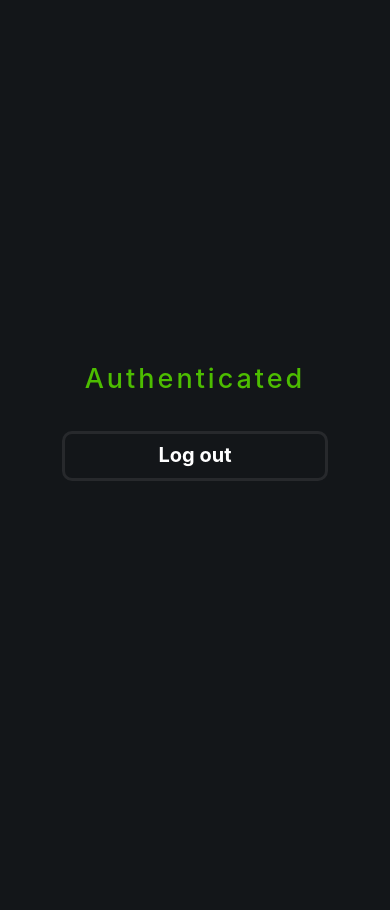
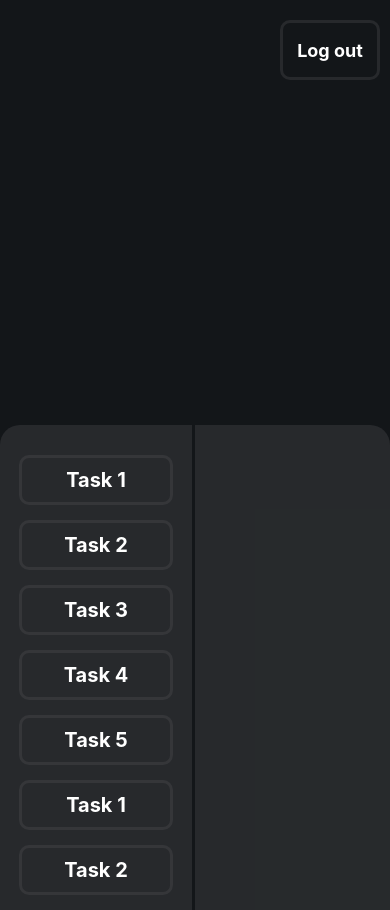
Before and after one commit to N0n3-github/codefeatly, a Django app: page /tasks in a window 390 px wide. Before the commit the page ends 481 px from the top, so only its background shows below. Run offline with Django 3.2, Linux system fonts and the light colour scheme; a user stored in the database is signed in; some libraries are stand-ins or nearby versions.

Commit message:
Made tasks front-end

```diff
--- a/main/views.py
+++ b/main/views.py
@@ -6,6 +6,8 @@ from re import match as re_match
 
 
 def index(request):
+    if request.user.is_authenticated:
+        return redirect('tasks')
     if request.method == "POST":
         response = {}
         username = request.POST.get('username')
--- a/static/base.css
+++ b/static/base.css
@@ -1,12 +1,15 @@
 body, .container-fluid {
     margin: 0;
     padding: 0;
-    background: #131619;
+    background-color: #131619;
     min-height: 100vh;
 }
 
-.container-fluid, .content {
-    align-items: center;
+.content {
+    margin: 0;
+    padding: 0;
+    width: 100%;
+    flex: 1 0 auto;
 }
 
 .title {
@@ -70,6 +73,9 @@ body, .container-fluid {
     border: 3px solid #5556574f!important;
     transition: 0.8s ease;
     border-radius: 10px;
+    display: flex;
+    align-items: center;
+    justify-content: center;
     cursor: pointer;
 }
 
--- a/static/main/signup.css
+++ b/static/main/signup.css
@@ -1,3 +1,7 @@
+.container-fluid, .content {
+    align-items: center;
+}
+
 .signup-container {
     padding: 20px;
 	background-color: #5556574f;
--- a/static/main/style.css
+++ b/static/main/style.css
@@ -1,6 +1,5 @@
-.content {
-    width: 100%;
-    flex: 1 0 auto;
+.container-fluid, .content {
+    align-items: center;
 }
 
 .login-container {
--- a/static/main/tasks.css
+++ b/static/main/tasks.css
@@ -1,12 +1,145 @@
-body, .container-fluid {
-    overflow: hidden;
-}
-
 .emoji {
     position: absolute;
     top: 0;
 }
 
-.temp_wrapper {
+.auth-container {
     align-items: center;
 }
+
+.rotate {
+    -webkit-animation: rotation 3s infinite linear;
+}
+
+@-webkit-keyframes rotation {
+    from {
+        -webkit-transform: rotate(0deg);
+    }
+    to {
+        -webkit-transform: rotate(360deg);
+    }
+}
+
+.header {
+    min-height: 100px;
+    padding: 20px;
+}
+
+.timer {
+    font-size: 35px;
+    letter-spacing: 4px;
+}
+
+.logout_btn {
+    position: absolute;
+    width: 180px;
+    height: calc(100% - 40px);
+    left: calc(100% - 210px);
+    margin: 0;
+}
+
+.logout_btn:hover,
+.logout_btn:focus {
+    left: calc(100% - 220px);
+    width: 200px;
+}
+
+.main-container {
+    margin: 0;
+    padding: 0;
+}
+
+.task {
+    flex-grow: 1;
+    padding: 20px;
+    font-size: 18px;
+    color: #b7b7b7;
+}
+
+.tasks-container,
+.submit-container {
+    width: 30%;
+    padding: 15px;
+    background-color: #5556574f;
+    max-width: 250px;
+    min-width: 190px;
+    height: max-content;
+    min-height: 400px;
+    justify-content: center;
+    align-items: center;
+}
+
+.tasks-container {
+    border-radius: 0 15px 15px 0;
+}
+
+.submit-container {
+    border-radius: 15px 0 0 15px;
+}
+
+@media only screen and (max-width: 820px) {
+    .task {
+        font-size: 15.5px;
+    }
+
+    .tasks-container,
+    .submit-container {
+        padding: 15px;
+    }
+    .logout_btn {
+        width: 140px;
+        left: calc(100% - 150px);
+    }
+
+    .logout_btn:hover,
+    .logout_btn:focus {
+        left: calc(100% - 158px);
+        width: 146px;
+    }
+}
+
+@media only screen and (max-width: 670px) {
+    .task {
+        font-size: 18px;
+    }
+
+    .main-container {
+        flex-flow: row wrap;
+    }
+
+    .task {
+        order: -1;
+        flex: 0 0 100%;
+        min-height: 300px;
+    }
+
+    .tasks-container,
+    .submit-container {
+        margin-top: 25px;
+        min-width: 50%;
+        padding: 15px 10px;
+        height: auto;
+        align-self: auto;
+    }
+
+    .tasks-container {
+        border-right: 3px solid #131619;
+        border-radius: 20px 0 0 0;
+    }
+
+    .submit-container {
+        border-radius: 0 20px 0 0;
+    }
+
+    .logout_btn {
+        font-size: 18px;
+        width: 100px;
+        left: calc(100% - 110px);
+    }
+
+    .logout_btn:hover,
+    .logout_btn:focus {
+        left: calc(100% - 115px);
+        width: 110px;
+    }
+}
--- a/templates/base.html
+++ b/templates/base.html
@@ -16,7 +16,7 @@
     {% endblock %}
 </head>
 <body>
-    <div class="container-fluid d-flex flex-column justify-content-center">
+    <div class="container-fluid d-flex flex-column">
         {% block content %}{% endblock %}
     </div>
 </body>
--- a/templates/main/signup.html
+++ b/templates/main/signup.html
@@ -6,6 +6,7 @@
 {% endblock %}
 
 {% block content %}
+    <div class="content d-flex flex-column justify-content-center">
         <h1 class="title green">
             Create your new account
         </h1>
@@ -25,6 +26,7 @@
             <button id="btn_signup" class="form-control btn-codefeatly">Sign up a new account</button>
         </form>
         <div class="exception_box flex-column justify-content-center col-xl-5 col-lg-6 col-md-7 col-sm-9 col-10"></div>
+    </div>
     <script type="text/javascript">
         var regexes = {
             "username": String.raw({raw: "^[A-z0-9._]{3,16}$"}),
--- a/templates/main/tasks.html
+++ b/templates/main/tasks.html
@@ -7,22 +7,39 @@
 
 {%block content %}
     {% if user.is_authenticated %}
-        <div class="temp_wrapper d-flex flex-column justify-content-center col-xl-5 col-lg-6 col-md-7 col-sm-9 col-10">
-            <h1 class="title green">Authenticated</h1>
-            <a class="btn btn-codefeatly" href="{% url 'logout' %}">Log out</a>
+        <div class="content d-flex flex-column col-12">
+            <div class="header d-flex justify-content-center col-12">
+                <div id="timer" class="timer green"></div>
+                <a class="btn btn-codefeatly logout_btn" href="{% url 'logout' %}">Log out</a>
+            </div>
+            <div class="main-container d-flex col-12 flex-grow-1">
+                <div class="tasks-container d-flex flex-column">
+                    <button class="btn btn-codefeatly">Task 1</button>
+                    <button class="btn btn-codefeatly">Task 2</button>
+                    <button class="btn btn-codefeatly">Task 3</button>
+                    <button class="btn btn-codefeatly">Task 4</button>
+                    <button class="btn btn-codefeatly">Task 5</button>
+                    <button class="btn btn-codefeatly">Task 1</button>
+                    <button class="btn btn-codefeatly">Task 2</button>
+                </div>
+                <div class="task d-flex flex-column"></div>
+                <div class="submit-container d-flex flex-column"></div>
+            </div>
         </div>
     {% else %}
+        <div class="auth-container d-flex flex-column justify-content-center col-xl-5 col-lg-6 col-md-7 col-sm-9 col-10">
             <h1 class="title green">Authenticate first</h1>
+            <a class="btn btn-codefeatly" href="{% url 'index' %}">Back to index page</a>
+        </div>
         <div class="title green emoji">╰(◉ᾥ◉)╯</div>
-    {% endif %}
         <script type="text/javascript">
             var next_pos = {"top": window.innerHeight / 2 - $('.emoji').height() / 2,
                             "left": window.innerWidth - $('.emoji').width(),
                             "pos_num": 1,
                            };
             function animate() {
+                $('.emoji').addClass('rotate');
                 $('.emoji').animate({
-                rotate: '+=360deg',
                     top: next_pos['top'].toString(),
                     left: next_pos['left'].toString(),
                 }, 3000, function() {
@@ -48,9 +65,11 @@
                             next_pos["pos_num"] = 0;
                             break;
                     }
+                    $(this).removeClass('rotate');
                 });
             }
             animate();
             setInterval(animate, 3200);
         </script>
+    {% endif %}
 {% endblock %}
```
Also changed, not shown: db.sqlite3. Lines whose indentation alone changed are shown as unchanged.
